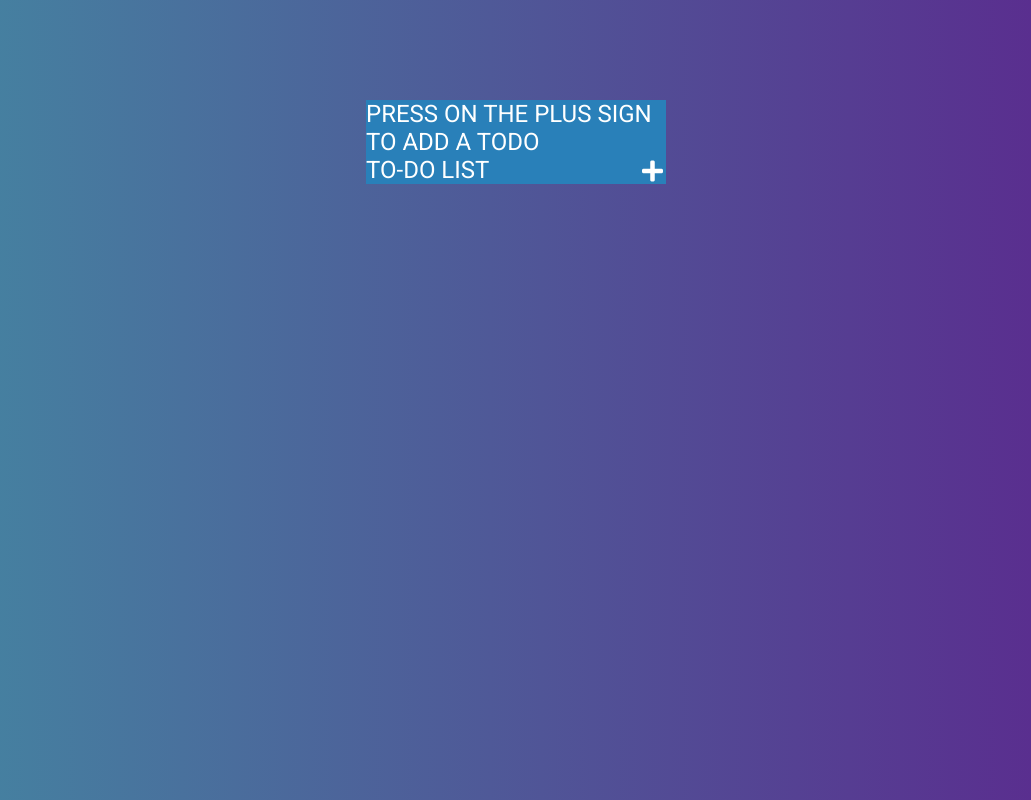
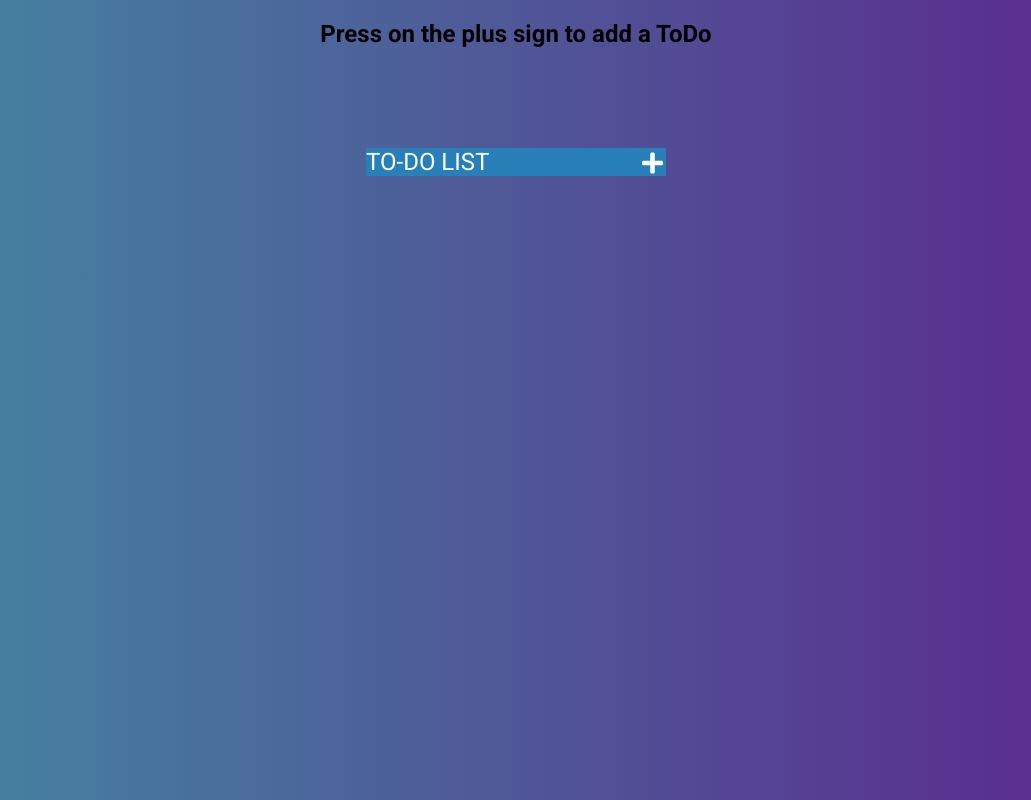
Before and after one commit to RockDrigo78/todo_app_with_jquery_single_file, a plain HTML site: page index.html in a window 1280 px wide. Shown: the whole page, without its empty margins (124-1155 px from the left). Drawn offline with nearby package versions, Linux system fonts and the light colour scheme.

Commit message:
Update index.html

```diff
--- a/index.html
+++ b/index.html
@@ -33,6 +33,9 @@ h1 {
  font-size: 24px;
  font-weight: normal;
 }
+h2{
+   text-align: center;
+  }
 
 ul {
   list-style: none;
@@ -106,8 +109,11 @@ input:focus {
 </head>
 <body>
 
+
+  <h2>Press on the plus sign to add a ToDo</h2>
+
 <div id="container">
-  <h1>Press on the plus sign to add a ToDo</h1>
+
   <h1>To-Do List <i class="fas fa-plus"></i></h1>
 
   <input type="text" placeholder="Add a New ToDo">
```
